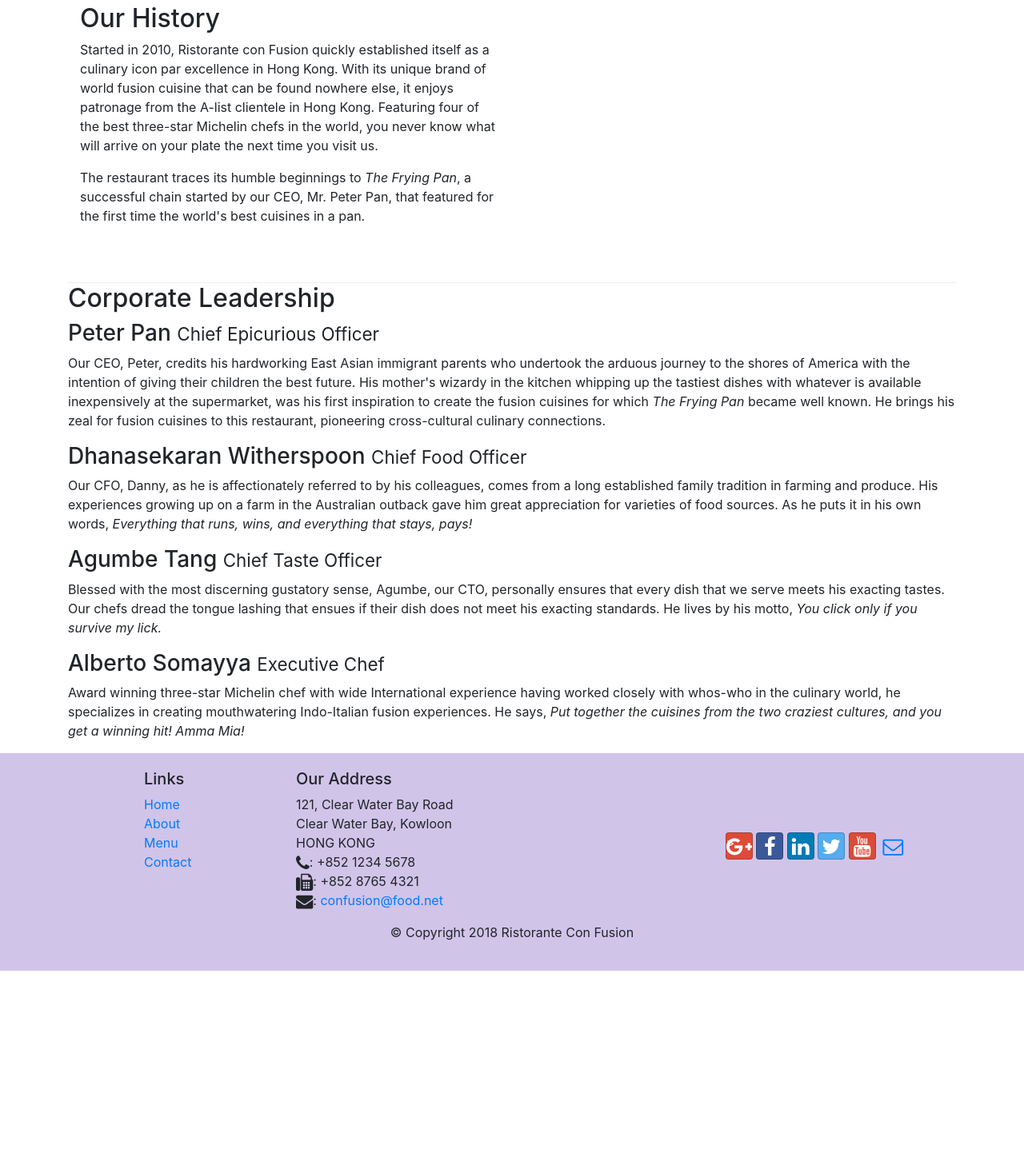
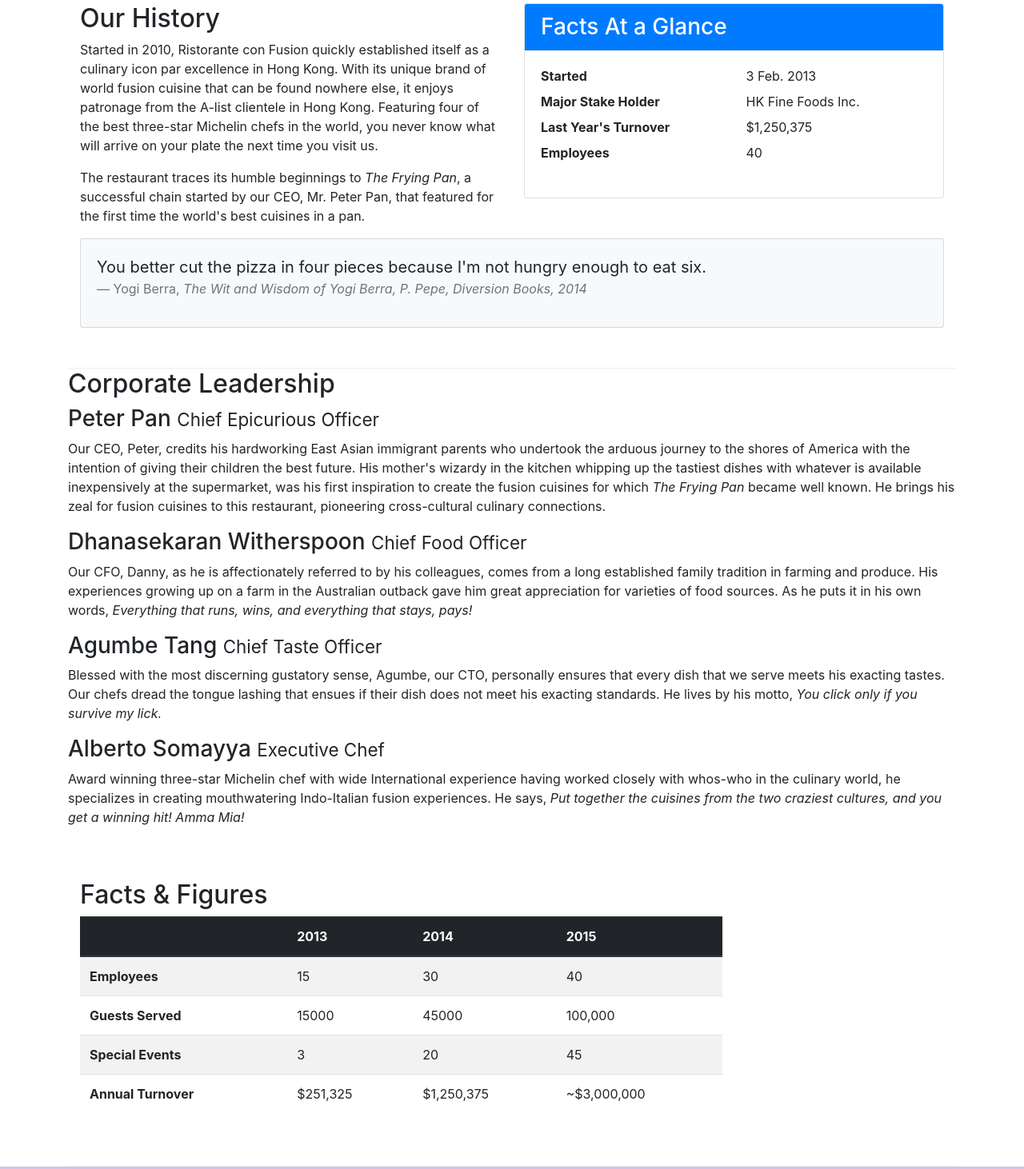
Before and after one commit to sandunibalasuriya/Bootstrap_exercises, a website: page aboutus.html in a window 1280 px wide. Shown: the part 511-1973 px from the top of the page at 80% size. Before the commit the page ends 1725 px from the top, so only its background shows below. Drawn offline with nearby package versions, Linux system fonts and the light colour scheme.

Commit message:
tables and card added

```diff
--- a/aboutus.html
+++ b/aboutus.html
@@ -66,8 +66,36 @@
                 <p>Started in 2010, Ristorante con Fusion quickly established itself as a culinary icon par excellence in Hong Kong. With its unique brand of world fusion cuisine that can be found nowhere else, it enjoys patronage from the A-list clientele in Hong Kong.  Featuring four of the best three-star Michelin chefs in the world, you never know what will arrive on your plate the next time you visit us.</p>
                 <p>The restaurant traces its humble beginnings to <em>The Frying Pan</em>, a successful chain started by our CEO, Mr. Peter Pan, that featured for the first time the world's best cuisines in a pan.</p>
             </div>
-            <div>
-            </div>
+
+                <div class="col-12 col-sm-6">
+                    <div class="card">
+                        <h3 class="card-header bg-primary text-white">Facts At a Glance</h3>
+                        <div class="card-body">
+                            <dl class="row">
+                                <dt class="col-6">Started</dt>
+                                <dd class="col-6">3 Feb. 2013</dd>
+                                <dt class="col-6">Major Stake Holder</dt>
+                                <dd class="col-6">HK Fine Foods Inc.</dd>
+                                <dt class="col-6">Last Year's Turnover</dt>
+                                <dd class="col-6">$1,250,375</dd>
+                                <dt class="col-6">Employees</dt>
+                                <dd class="col-6">40</dd>
+                            </dl>
+                        </div>
+                    </div>
+                </div>
+                <div class="col-12">
+                    <div class="card card-body bg-light">
+                        <blockquote class="blockquote">
+                            <p class="mb-0">You better cut the pizza in four pieces because
+                                I'm not hungry enough to eat six.</p>
+                            <footer class="blockquote-footer">Yogi Berra,
+                                <cite title="Source Title">The Wit and Wisdom of Yogi Berra,
+                                P. Pepe, Diversion Books, 2014</cite>
+                            </footer>
+                        </blockquote>
+                    </div>
+                </div>
         </div>
 
 
@@ -84,6 +112,53 @@
                 <p class="d-none d-sm-block">Award winning three-star Michelin chef with wide International experience having worked closely with whos-who in the culinary world, he specializes in creating mouthwatering Indo-Italian fusion experiences. He says, <em>Put together the cuisines from the two craziest cultures, and you get a winning hit! Amma Mia!</em></p>
             </div>
        </div>
+
+       <div class="row row-content">
+        <div class="col-12 col-sm-9">
+            <h2>Facts &amp; Figures</h2>
+            <div class="table-responsive">
+                <table class="table table-striped">
+                    <thead class="thead-dark">
+                        <tr>
+                            <th>&nbsp;</th>
+                            <th>2013</th>
+                            <th>2014</th>
+                            <th>2015</th>
+                        </tr>
+                    </thead>
+                    <tbody>
+                        <tr>
+                            <th>Employees</th>
+                            <td>15</td>
+                            <td>30</td>
+                            <td>40</td>
+                        </tr>
+                        <tr>
+                            <th>Guests Served</th>
+                            <td>15000</td>
+                            <td>45000</td>
+                            <td>100,000</td>
+                        </tr>
+                        <tr>
+                            <th>Special Events</th>
+                            <td>3</td>
+                            <td>20</td>
+                            <td>45</td>
+                        </tr>
+                        <tr>
+                            <th>Annual Turnover</th>
+                            <td>$251,325</td>
+                            <td>$1,250,375</td>
+                            <td>~$3,000,000</td>
+                        </tr>
+                    </tbody>
+                </table>
+            </div>
+        </div>
+         <div class="col-12 col-sm-3">
+        </div>
+        </div>
+
 
     </div>
 
--- a/css/styles.css
+++ b/css/styles.css
@@ -38,3 +38,5 @@ body {
 .navbar-dark{
     background-color: #512DA8;
 }
+
+/*https://app.datacamp.com/learn/ */
```
